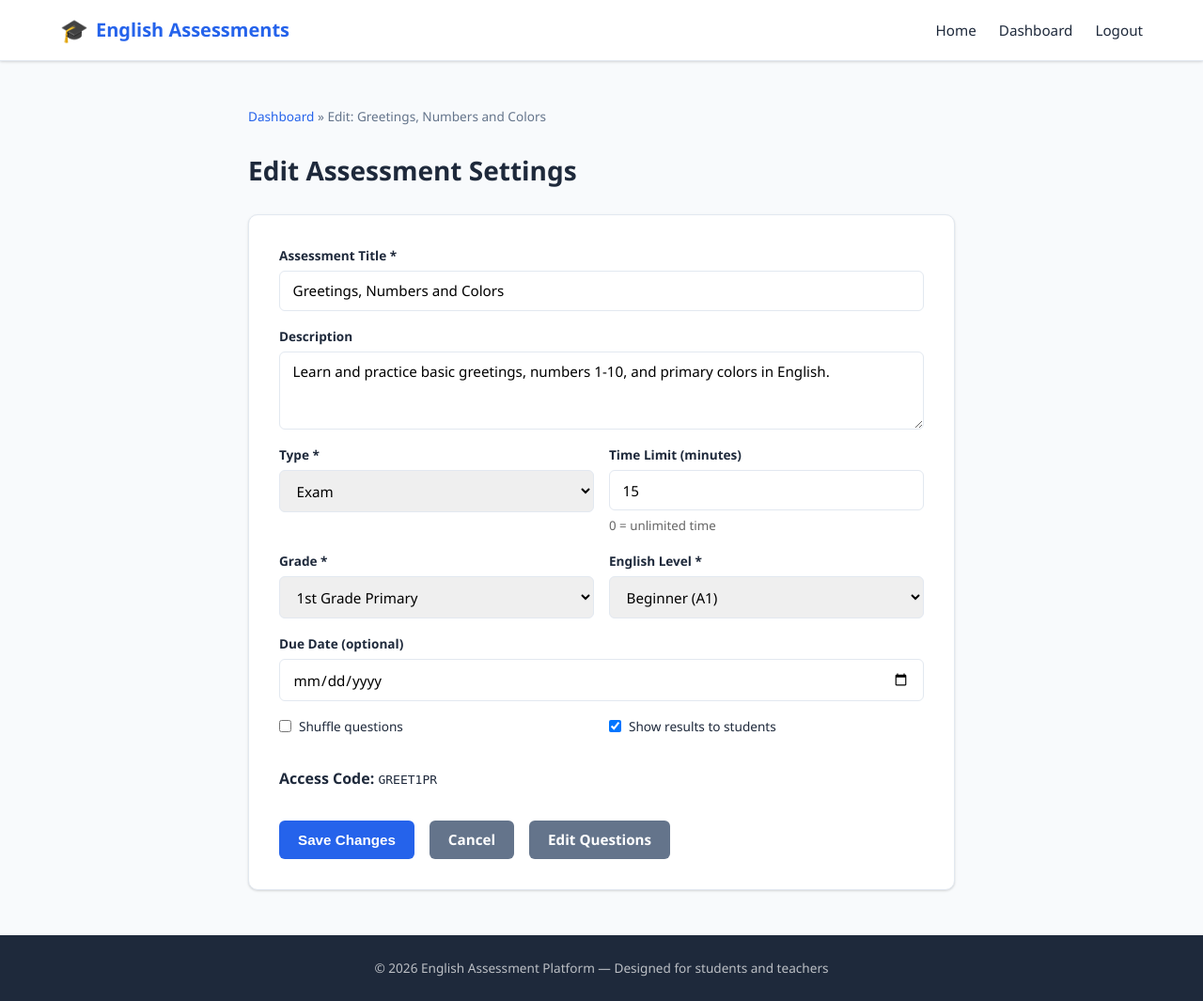
After one commit to salomoncahuas-tech/Salomon1969, a Flask app: page /admin/assessment/1/settings in a window 1280 px wide. The commit adds this page. Shown: the whole page at 94% size. Run offline with Flask 3, Linux system fonts and the light colour scheme; a user stored in the database is signed in.

Commit message:
feat: add assessment settings editor, question editor with audio management
- Add Settings page to edit time limit, title, grade, level, etc. after creation
- Add Edit Question page with full editing of text, options, and audio
- Support uploading new MP3, replacing existing audio, and deleting audio
- Dashboard now shows Time column and Settings/Questions buttons
- Each question in edit view has an Edit button
- Fix JS error in preview mode when submit button doesn't exist

https://claude.ai/code/session_01DBufG6pScNH3Qz2x4JgLxx

```diff
--- a/english_assessment/app.py
+++ b/english_assessment/app.py
@@ -489,6 +489,127 @@ def admin_edit_questions(assessment_id):
     return render_template('admin/edit_questions.html', assessment=assessment)
 
 
+@app.route('/admin/assessment/<int:assessment_id>/settings', methods=['GET', 'POST'])
+@login_required
+def admin_edit_assessment(assessment_id):
+    """Edit assessment settings (title, time limit, etc.)."""
+    assessment = Assessment.query.get_or_404(assessment_id)
+    if assessment.teacher_id != current_user.id:
+        abort(403)
+    grades = Grade.query.order_by(Grade.order).all()
+    levels = EnglishLevel.query.order_by(EnglishLevel.order).all()
+
+    if request.method == 'POST':
+        assessment.title = request.form['title']
+        assessment.description = request.form.get('description', '')
+        assessment.assessment_type = request.form['assessment_type']
+        assessment.grade_id = int(request.form['grade_id'])
+        assessment.english_level_id = int(request.form['english_level_id'])
+        assessment.time_limit_minutes = int(request.form.get('time_limit', 0))
+        assessment.shuffle_questions = 'shuffle' in request.form
+        assessment.show_results = 'show_results' in request.form
+        due_date_str = request.form.get('due_date', '').strip()
+        assessment.due_date = datetime.strptime(due_date_str, '%Y-%m-%d') if due_date_str else None
+        db.session.commit()
+        flash('Assessment settings updated.', 'success')
+        return redirect(url_for('admin_dashboard'))
+
+    return render_template('admin/edit_assessment.html',
+                           assessment=assessment, grades=grades, levels=levels)
+
+
+@app.route('/admin/question/<int:question_id>/edit', methods=['GET', 'POST'])
+@login_required
+def admin_edit_question(question_id):
+    """Edit an existing question: text, options, audio."""
+    question = Question.query.get_or_404(question_id)
+    assessment = question.assessment
+    if assessment.teacher_id != current_user.id:
+        abort(403)
+
+    if request.method == 'POST':
+        action = request.form.get('action', 'save')
+
+        if action == 'delete_audio':
+            # Remove audio file if it's a local upload
+            if question.media_url and question.media_url.startswith('/static/audio/'):
+                filepath = os.path.join(basedir, question.media_url.lstrip('/'))
+                if os.path.exists(filepath):
+                    os.remove(filepath)
+            question.media_url = None
+            question.media_type = 'image'
+            question.audio_transcript = None
+            db.session.commit()
+            flash('Audio removed.', 'success')
+            return redirect(url_for('admin_edit_question', question_id=question_id))
+
+        # Update question text and instruction
+        question.text = request.form['question_text']
+        question.instruction = request.form.get('instruction', '')
+        question.points = float(request.form.get('points', 1))
+
+        # Handle audio for listening types
+        if question.question_type.startswith('listening_'):
+            question.audio_transcript = request.form.get('audio_transcript', '').strip() or None
+
+            # Check for new audio URL
+            audio_url = request.form.get('audio_url', '').strip()
+            if audio_url:
+                # Remove old local file if replacing
+                if question.media_url and question.media_url.startswith('/static/audio/'):
+                    old_path = os.path.join(basedir, question.media_url.lstrip('/'))
+                    if os.path.exists(old_path):
+                        os.remove(old_path)
+                question.media_url = audio_url
+                question.media_type = 'audio'
+            else:
+                # Check for uploaded audio file
+                audio_file = request.files.get('audio_file')
+                if audio_file and audio_file.filename and allowed_audio_file(audio_file.filename):
+                    # Remove old local file
+                    if question.media_url and question.media_url.startswith('/static/audio/'):
+                        old_path = os.path.join(basedir, question.media_url.lstrip('/'))
+                        if os.path.exists(old_path):
+                            os.remove(old_path)
+                    filename = secure_filename(audio_file.filename)
+                    name, ext = os.path.splitext(filename)
+                    filename = f'{name}_{secrets.token_hex(4)}{ext}'
+                    audio_file.save(os.path.join(AUDIO_UPLOAD_FOLDER, filename))
+                    question.media_url = url_for('static', filename=f'audio/{filename}')
+                    question.media_type = 'audio'
+
+        # Update options
+        if question.question_type in ('multiple_choice', 'true_false', 'fill_blank',
+                                       'matching', 'ordering',
+                                       'listening_multiple_choice', 'listening_true_false',
+                                       'listening_fill_blank'):
+            # Delete old options and recreate
+            QuestionOption.query.filter_by(question_id=question.id).delete()
+
+            option_texts = request.form.getlist('option_text[]')
+            correct_indices = request.form.getlist('correct[]')
+            match_texts = request.form.getlist('match_text[]')
+
+            for i, opt_text in enumerate(option_texts):
+                if not opt_text.strip():
+                    continue
+                option = QuestionOption(
+                    question_id=question.id,
+                    text=opt_text.strip(),
+                    is_correct=(str(i) in correct_indices),
+                    match_text=match_texts[i].strip() if i < len(match_texts) and match_texts[i].strip() else None,
+                    order=i
+                )
+                db.session.add(option)
+
+        db.session.commit()
+        flash('Question updated successfully.', 'success')
+        return redirect(url_for('admin_edit_questions', assessment_id=assessment.id))
+
+    return render_template('admin/edit_question.html',
+                           question=question, assessment=assessment)
+
+
 @app.route('/admin/assessment/<int:assessment_id>/toggle', methods=['POST'])
 @login_required
 def admin_toggle_assessment(assessment_id):
--- a/english_assessment/static/css/style.css
+++ b/english_assessment/static/css/style.css
@@ -1017,6 +1017,14 @@ img {
     margin: 0.5rem 0;
 }
 
+/* Current audio section in edit question */
+.current-audio-section {
+    background: #F3F4F6;
+    border-radius: var(--radius);
+    padding: 1rem;
+    margin-bottom: 1rem;
+}
+
 .qe-audio audio {
     width: 100%;
     max-width: 400px;
--- a/english_assessment/templates/admin/dashboard.html
+++ b/english_assessment/templates/admin/dashboard.html
@@ -40,6 +40,7 @@
                         <th>Grade</th>
                         <th>Level</th>
                         <th>Questions</th>
+                        <th>Time</th>
                         <th>Code</th>
                         <th>Status</th>
                         <th>Actions</th>
@@ -53,6 +54,7 @@
                         <td>{{ a.grade.name }}</td>
                         <td>{{ a.english_level.code }}</td>
                         <td>{{ a.question_count }}</td>
+                        <td>{% if a.time_limit_minutes > 0 %}{{ a.time_limit_minutes }} min{% else %}<span style="color:#999;">--</span>{% endif %}</td>
                         <td><code>{{ a.access_code }}</code></td>
                         <td>
                             {% if a.is_active %}
@@ -63,7 +65,8 @@
                         </td>
                         <td class="actions-cell">
                             <a href="{{ url_for('admin_preview_assessment', assessment_id=a.id) }}" class="btn btn-sm btn-primary" target="_blank">Preview</a>
-                            <a href="{{ url_for('admin_edit_questions', assessment_id=a.id) }}" class="btn btn-sm btn-secondary">Edit</a>
+                            <a href="{{ url_for('admin_edit_assessment', assessment_id=a.id) }}" class="btn btn-sm btn-secondary">Settings</a>
+                            <a href="{{ url_for('admin_edit_questions', assessment_id=a.id) }}" class="btn btn-sm btn-secondary">Questions</a>
                             <a href="{{ url_for('admin_view_results', assessment_id=a.id) }}" class="btn btn-sm btn-info">Results</a>
                             <form action="{{ url_for('admin_toggle_assessment', assessment_id=a.id) }}" method="POST" style="display:inline">
                                 <button type="submit" class="btn btn-sm {% if a.is_active %}btn-warning{% else %}btn-success{% endif %}">
--- /dev/null
+++ b/english_assessment/templates/admin/edit_assessment.html
@@ -0,0 +1,103 @@
+{% extends 'base.html' %}
+{% block title %}Edit Assessment - {{ assessment.title }}{% endblock %}
+
+{% block content %}
+<section class="section">
+    <div class="container container-md">
+        <div class="breadcrumb">
+            <a href="{{ url_for('admin_dashboard') }}">Dashboard</a> &raquo;
+            <span>Edit: {{ assessment.title }}</span>
+        </div>
+
+        <h2 class="section-title">Edit Assessment Settings</h2>
+
+        <div class="card">
+            <form action="{{ url_for('admin_edit_assessment', assessment_id=assessment.id) }}" method="POST" class="form-vertical">
+                <div class="form-group">
+                    <label for="title">Assessment Title *</label>
+                    <input type="text" id="title" name="title"
+                           value="{{ assessment.title }}" required>
+                </div>
+
+                <div class="form-group">
+                    <label for="description">Description</label>
+                    <textarea id="description" name="description" rows="3">{{ assessment.description or '' }}</textarea>
+                </div>
+
+                <div class="form-row">
+                    <div class="form-group">
+                        <label for="assessment_type">Type *</label>
+                        <select id="assessment_type" name="assessment_type" required>
+                            {% for t in ['exam', 'quiz', 'homework', 'practice'] %}
+                            <option value="{{ t }}" {% if assessment.assessment_type == t %}selected{% endif %}>{{ t|capitalize }}</option>
+                            {% endfor %}
+                        </select>
+                    </div>
+                    <div class="form-group">
+                        <label for="time_limit">Time Limit (minutes)</label>
+                        <input type="number" id="time_limit" name="time_limit"
+                               value="{{ assessment.time_limit_minutes }}" min="0"
+                               placeholder="0 = No limit">
+                        <small style="color:#666;">0 = unlimited time</small>
+                    </div>
+                </div>
+
+                <div class="form-row">
+                    <div class="form-group">
+                        <label for="grade_id">Grade *</label>
+                        <select id="grade_id" name="grade_id" required>
+                            <optgroup label="Primary School">
+                                {% for g in grades if g.level_type == 'primaria' %}
+                                    <option value="{{ g.id }}" {% if assessment.grade_id == g.id %}selected{% endif %}>{{ g.name }}</option>
+                                {% endfor %}
+                            </optgroup>
+                            <optgroup label="Secondary School">
+                                {% for g in grades if g.level_type == 'secundaria' %}
+                                    <option value="{{ g.id }}" {% if assessment.grade_id == g.id %}selected{% endif %}>{{ g.name }}</option>
+                                {% endfor %}
+                            </optgroup>
+                        </select>
+                    </div>
+                    <div class="form-group">
+                        <label for="english_level_id">English Level *</label>
+                        <select id="english_level_id" name="english_level_id" required>
+                            {% for l in levels %}
+                                <option value="{{ l.id }}" {% if assessment.english_level_id == l.id %}selected{% endif %}>{{ l.name }} ({{ l.code }})</option>
+                            {% endfor %}
+                        </select>
+                    </div>
+                </div>
+
+                <div class="form-group">
+                    <label for="due_date">Due Date (optional)</label>
+                    <input type="date" id="due_date" name="due_date"
+                           value="{{ assessment.due_date.strftime('%Y-%m-%d') if assessment.due_date else '' }}">
+                </div>
+
+                <div class="form-row">
+                    <div class="form-group">
+                        <label class="checkbox-label">
+                            <input type="checkbox" name="shuffle" {% if assessment.shuffle_questions %}checked{% endif %}> Shuffle questions
+                        </label>
+                    </div>
+                    <div class="form-group">
+                        <label class="checkbox-label">
+                            <input type="checkbox" name="show_results" {% if assessment.show_results %}checked{% endif %}> Show results to students
+                        </label>
+                    </div>
+                </div>
+
+                <div class="form-group" style="margin-top:1rem;">
+                    <p><strong>Access Code:</strong> <code>{{ assessment.access_code }}</code></p>
+                </div>
+
+                <div style="display:flex; gap:1rem; margin-top:1rem;">
+                    <button type="submit" class="btn btn-primary">Save Changes</button>
+                    <a href="{{ url_for('admin_dashboard') }}" class="btn btn-secondary">Cancel</a>
+                    <a href="{{ url_for('admin_edit_questions', assessment_id=assessment.id) }}" class="btn btn-secondary">Edit Questions</a>
+                </div>
+            </form>
+        </div>
+    </div>
+</section>
+{% endblock %}
--- a/english_assessment/templates/admin/edit_questions.html
+++ b/english_assessment/templates/admin/edit_questions.html
@@ -19,6 +19,7 @@
                     <span>Access Code: <strong>{{ assessment.access_code }}</strong></span>
                 </p>
             </div>
+            <a href="{{ url_for('admin_edit_assessment', assessment_id=assessment.id) }}" class="btn btn-secondary">Settings</a>
             <a href="{{ url_for('admin_dashboard') }}" class="btn btn-secondary">Back to Dashboard</a>
         </div>
 
@@ -32,6 +33,7 @@
                     <span class="qe-number">#{{ loop.index }}</span>
                     <span class="badge">{{ q.question_type|replace('_', ' ')|capitalize }}</span>
                     <span class="qe-points">{{ q.points }} pts</span>
+                    <a href="{{ url_for('admin_edit_question', question_id=q.id) }}" class="btn btn-sm btn-secondary">Edit</a>
                     <form action="{{ url_for('admin_edit_questions', assessment_id=assessment.id) }}" method="POST" style="display:inline">
                         <input type="hidden" name="action" value="delete_question">
                         <input type="hidden" name="question_id" value="{{ q.id }}">
```
Also changed, not shown: english_assessment/templates/admin/edit_question.html (added, +219 -0 lines), english_assessment/templates/take_assessment.html (+8 -5 lines).
